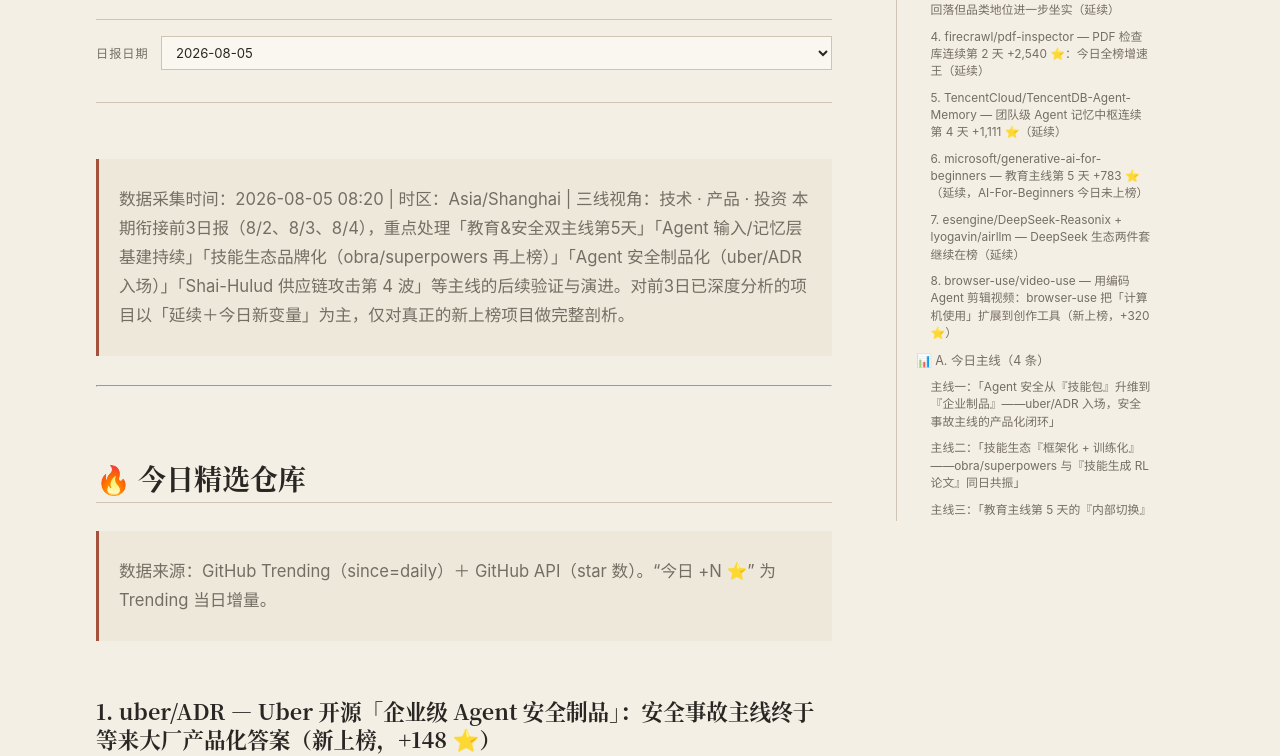
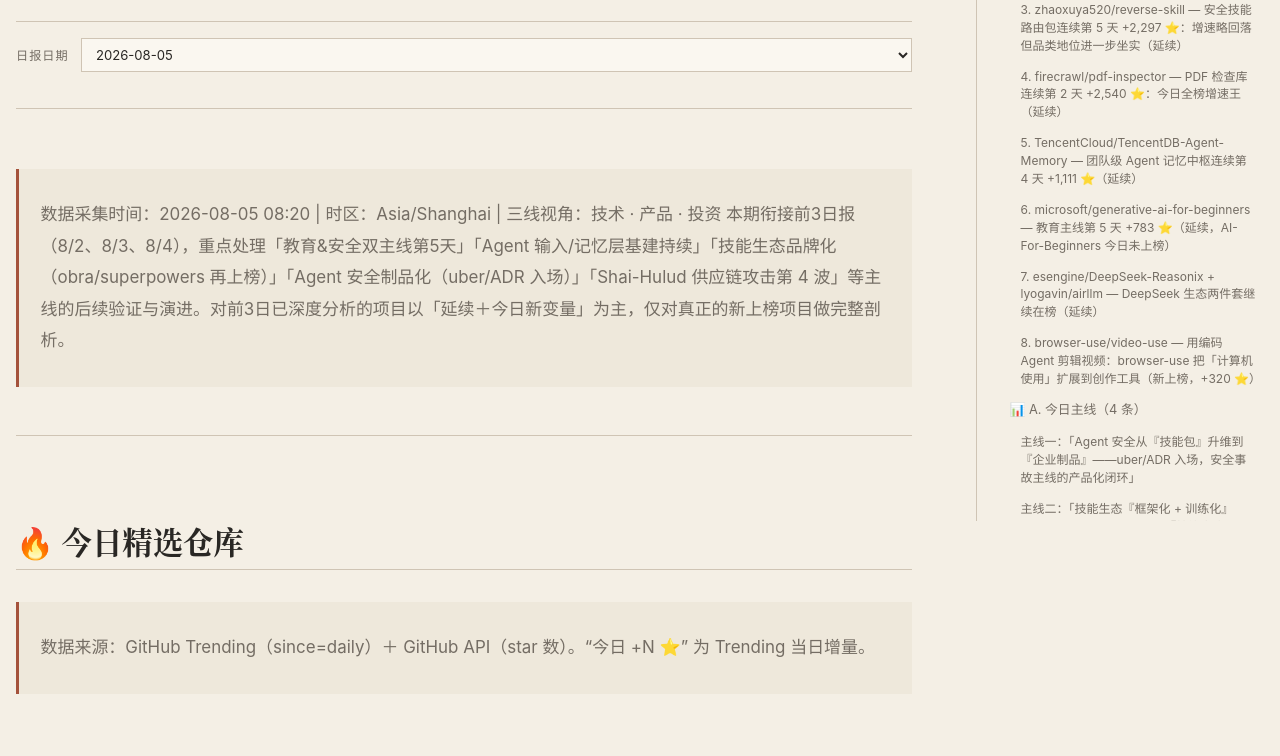
Before and after one commit to cuizhennan/cuizhennan.github.io, an Astro site: page /github-daily/2026-08-05 in a window 1280 px wide. Shown: the part 497-1253 px from the top of the page. Built offline with nearby package versions, Linux system fonts and the light colour scheme; Astro itself is replaced by a stand-in of ours.

Commit message:
Refine article width and adaptive table of contents

```diff
--- a/src/styles/global.css
+++ b/src/styles/global.css
@@ -10,8 +10,9 @@
   --accent-dark: #783a2b;
   --display: "Songti SC", "Noto Serif CJK SC", "Source Han Serif SC", Georgia, serif;
   --body: Inter, ui-sans-serif, system-ui, -apple-system, "PingFang SC", "Microsoft YaHei", sans-serif;
-  --content-width: 72rem;
-  --reading-width: 46rem;
+  --content-width: 80rem;
+  --reading-width: 56rem;
+  --toc-width: 18rem;
   --radius: 0;
   --shadow: none;
 }
@@ -26,8 +27,9 @@
   --accent: #1d6f69;
   --accent-dark: #13504c;
   --display: ui-serif, Georgia, "Songti SC", serif;
-  --content-width: 68rem;
-  --reading-width: 44rem;
+  --content-width: 76rem;
+  --reading-width: 52rem;
+  --toc-width: 17rem;
   --radius: 0.65rem;
 }
 
@@ -93,35 +95,41 @@
 .research-grid article { min-height: 21rem; padding: clamp(1.5rem, 5vw, 3.5rem); border-right: 1px solid var(--line); border-bottom: 1px solid var(--line); background: color-mix(in srgb, var(--surface) 45%, transparent); }
 .research-grid article > p:not(.chapter) { color: var(--muted); }
 .reading-shell { width: min(100%, var(--reading-width)); margin-inline: auto; padding: clamp(4rem, 9vw, 7rem) 0; }
-.reading-shell.has-toc { display: grid; grid-template-columns: minmax(0, var(--reading-width)) minmax(13rem, 16rem); gap: clamp(2.5rem, 5vw, 5rem); width: min(100%, 68rem); }
+.reading-shell.has-toc { display: grid; grid-template-columns: minmax(0, 1fr) var(--toc-width); gap: clamp(2.75rem, 4vw, 4.5rem); width: 100%; }
 .article-page { min-width: 0; }
-.article-header { margin-bottom: 3.5rem; padding-bottom: 2rem; border-bottom: 1px solid var(--line); }
-.article-header h1 { font-size: clamp(2.35rem, 6vw, 4.2rem); }
+.article-header { max-width: var(--reading-width); margin-bottom: 3.75rem; padding-bottom: 2.25rem; border-bottom: 1px solid var(--line); }
+.article-header h1 { max-width: 51rem; font-size: clamp(2.25rem, 5vw, 4rem); line-height: 1.15; }
 .article-meta { margin-top: 1.4rem; }
-.article-body { font-size: 1.04rem; }
+.article-body { max-width: var(--reading-width); font-size: 1.06rem; line-height: 1.86; overflow-wrap: anywhere; }
 .article-body > h1:first-child { display: none; }
-.article-body h2, .article-body h3, .article-body h4 { margin: 2.6em 0 .8em; font-family: var(--display); line-height: 1.3; scroll-margin-top: 2rem; }
-.article-body h2 { padding-bottom: .35rem; border-bottom: 1px solid var(--line); font-size: 1.75rem; }
-.article-body h3 { font-size: 1.35rem; }
+.article-body h2, .article-body h3, .article-body h4 { margin: 2.8em 0 .85em; font-family: var(--display); line-height: 1.35; scroll-margin-top: 2rem; text-wrap: balance; }
+.article-body h2 { padding-bottom: .45rem; border-bottom: 1px solid var(--line); font-size: clamp(1.65rem, 3vw, 1.9rem); }
+.article-body h3 { font-size: clamp(1.3rem, 2vw, 1.48rem); }
 .article-body p, .article-body ul, .article-body ol { margin: 1.15em 0; }
-.article-body blockquote { margin: 1.8rem 0; padding: .4rem 1.25rem; border-left: 3px solid var(--accent); color: var(--muted); background: color-mix(in srgb, var(--paper-soft) 58%, transparent); }
-.article-body table { display: block; overflow-x: auto; width: 100%; border-collapse: collapse; font-size: .9rem; }
-.article-body th, .article-body td { padding: .65rem .8rem; border: 1px solid var(--line); text-align: left; }
+.article-body ul, .article-body ol { padding-left: 1.45em; }
+.article-body li + li { margin-top: .35em; }
+.article-body blockquote { margin: 2rem 0; padding: .65rem 1.35rem; border-left: 3px solid var(--accent); color: var(--muted); background: color-mix(in srgb, var(--paper-soft) 58%, transparent); }
+.article-body hr { margin: 3rem 0; border: 0; border-top: 1px solid var(--line); }
+.article-body table { display: block; overflow-x: auto; width: 100%; margin: 1.8rem 0; border-collapse: collapse; background: color-mix(in srgb, var(--surface) 54%, transparent); font-size: .9rem; scrollbar-width: thin; }
+.article-body th, .article-body td { min-width: 7rem; padding: .72rem .85rem; border: 1px solid var(--line); text-align: left; vertical-align: top; }
+.article-body th { color: var(--ink); background: var(--paper-soft); font-weight: 700; }
+.article-body tbody tr:nth-child(even) { background: color-mix(in srgb, var(--paper-soft) 42%, transparent); }
 .article-body code { padding: .12em .32em; border-radius: .25rem; background: var(--paper-soft); font-size: .9em; }
-.article-body pre { overflow-x: auto; padding: 1.15rem; border: 1px solid var(--line); border-radius: var(--radius); }
+.article-body pre { overflow-x: auto; margin: 1.8rem 0; padding: 1.25rem; border: 1px solid var(--line); border-radius: var(--radius); }
 .article-body pre code { padding: 0; background: transparent; }
-.article-toc { position: sticky; top: 1.5rem; align-self: start; max-height: calc(100vh - 3rem); overflow-y: auto; padding: .35rem 0 1rem 1.2rem; border-left: 1px solid var(--line); scrollbar-width: thin; }
-.toc-title { margin: 0 0 .8rem; color: var(--accent); font-size: .72rem; font-weight: 700; letter-spacing: .14em; text-transform: uppercase; }
+.article-toc { position: sticky; top: 1.5rem; align-self: start; max-height: calc(100vh - 3rem); overflow-y: auto; padding: 1.15rem; border: 1px solid var(--line); border-radius: var(--radius); background: color-mix(in srgb, var(--surface) 48%, transparent); scrollbar-color: var(--line) transparent; scrollbar-width: thin; }
+.toc-title { margin: 0 0 .85rem; padding-bottom: .7rem; border-bottom: 1px solid var(--line); color: var(--accent); font-size: .7rem; font-weight: 700; letter-spacing: .15em; text-transform: uppercase; }
 .toc-nav ol { margin: 0; padding: 0; list-style: none; }
 .toc-nav li { margin: 0; }
-.toc-nav a { display: block; padding: .3rem 0; color: var(--muted); font-size: .78rem; line-height: 1.45; text-decoration: none; transition: color .15s ease, transform .15s ease; }
-.toc-nav .toc-depth-3 a { padding-left: .9rem; font-size: .74rem; }
+.toc-nav a { display: block; margin: .08rem 0; padding: .38rem .5rem .38rem .65rem; border-left: 2px solid transparent; color: var(--muted); font-size: .8rem; line-height: 1.48; text-decoration: none; transition: color .15s ease, border-color .15s ease, background .15s ease; }
+.toc-nav .toc-depth-3 a { padding-left: 1.35rem; font-size: .75rem; }
 .toc-nav a:hover { color: var(--ink); }
-.toc-nav a[aria-current="location"] { color: var(--accent); font-weight: 700; transform: translateX(.2rem); }
-.mobile-toc { display: none; margin: -1.5rem 0 2.5rem; border-block: 1px solid var(--line); }
-.mobile-toc summary { display: flex; justify-content: space-between; padding: .8rem 0; color: var(--ink); font-size: .86rem; font-weight: 700; cursor: pointer; }
+.toc-nav a[aria-current="location"] { border-left-color: var(--accent); color: var(--accent); background: color-mix(in srgb, var(--accent) 8%, transparent); font-weight: 700; }
+.mobile-toc { display: none; max-width: var(--reading-width); margin: -1.5rem 0 2.75rem; border: 1px solid var(--line); border-radius: var(--radius); background: color-mix(in srgb, var(--surface) 52%, transparent); }
+.mobile-toc summary { display: flex; justify-content: space-between; padding: .85rem 1rem; color: var(--ink); font-size: .86rem; font-weight: 700; cursor: pointer; }
 .mobile-toc summary span { color: var(--muted); font-weight: 400; }
-.mobile-toc .toc-nav { padding: .15rem 0 1rem; }
+.mobile-toc .toc-nav { max-height: 58vh; overflow-y: auto; padding: .8rem 1rem 1rem; border-top: 1px solid var(--line); scrollbar-width: thin; }
+.mobile-toc .toc-title { display: none; }
 .section-switcher { margin-top: 1.5rem; padding-top: 1rem; border-top: 1px solid var(--line); }
 .section-switcher label { display: grid; grid-template-columns: auto minmax(0, 1fr); align-items: center; gap: .75rem; }
 .section-switcher label > span { color: var(--muted); font-size: .76rem; letter-spacing: .08em; white-space: nowrap; }
@@ -145,7 +153,17 @@
 :root[data-theme="paper"] .collection-hero h1 { letter-spacing: -.055em; }
 :root[data-theme="paper"] .feature-entry,
 :root[data-theme="paper"] .report-list article { grid-template-columns: 9rem 1fr; }
+:root[data-theme="editorial"] .article-toc { padding: .4rem 0 1rem 1.25rem; border-width: 0 0 0 1px; background: transparent; }
+:root[data-theme="editorial"] .toc-title { font-family: var(--display); font-size: .76rem; }
+:root[data-theme="paper"] .article-body { font-size: 1.03rem; line-height: 1.8; }
+:root[data-theme="paper"] .article-toc { padding: 1rem; box-shadow: 0 .65rem 2rem rgb(32 36 42 / 6%); }
+:root[data-theme="paper"] .toc-nav a { border-left: 0; border-radius: .4rem; padding-inline: .65rem; }
+:root[data-theme="paper"] .toc-nav .toc-depth-3 a { padding-left: 1.4rem; }
+:root[data-theme="paper"] .toc-nav a[aria-current="location"] { background: color-mix(in srgb, var(--accent) 10%, var(--surface)); }
 :root[data-theme="ink"] .research-grid article { box-shadow: var(--shadow); }
+:root[data-theme="ink"] .article-body { line-height: 1.9; }
+:root[data-theme="ink"] .article-toc { border-color: color-mix(in srgb, var(--line) 78%, transparent); background: color-mix(in srgb, var(--paper-soft) 82%, transparent); box-shadow: 0 1rem 2.5rem rgb(0 0 0 / 18%); }
+:root[data-theme="ink"] .toc-nav a[aria-current="location"] { background: color-mix(in srgb, var(--accent) 12%, transparent); }
 
 @media (max-width: 760px) {
   .site-header { display: block; }
@@ -158,6 +176,11 @@
   .entry-index { font-size: 1rem; }
   .research-grid { grid-template-columns: 1fr; }
   .research-grid article { min-height: 0; }
+  .article-header { margin-bottom: 3rem; }
+  .article-header h1 { font-size: clamp(2rem, 10vw, 2.8rem); }
+  .article-body { font-size: 1rem; line-height: 1.8; }
+  .article-body h2 { margin-top: 2.4em; }
+  .article-body table { margin-inline: 0; }
   .section-switcher label { grid-template-columns: 1fr; gap: .35rem; }
   .section-pager { grid-template-columns: 1fr; }
   .section-pager .next { text-align: left; }
@@ -166,7 +189,7 @@
   .site-footer p + p { margin-top: .35rem; }
 }
 
-@media (max-width: 1020px) {
+@media (max-width: 1180px) {
   .reading-shell.has-toc { display: block; width: min(100%, var(--reading-width)); }
   .article-toc { display: none; }
   .mobile-toc { display: block; }
```
